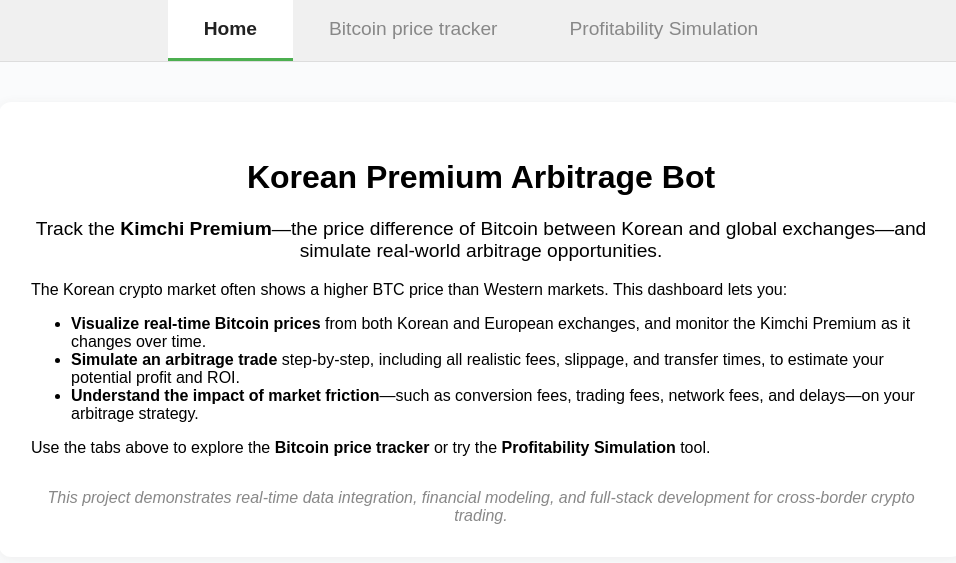
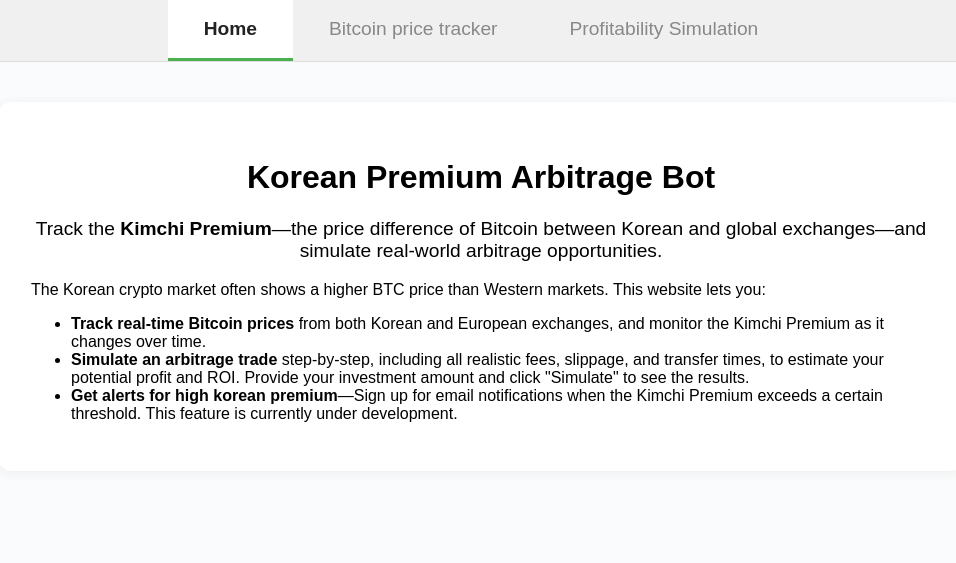
Before and after one commit to dokim804/kimchi-arbitrage-bot, a Flask app: page / in a window 1280 px wide. Shown: the top 563 px of the page, without its empty margins (159-1115 px from the left). Run offline with Flask 3, Linux system fonts and the light colour scheme.

Commit message:
update base page contents

```diff
--- a/app/templates/base.html
+++ b/app/templates/base.html
@@ -55,25 +55,19 @@
                 Track the <b>Kimchi Premium</b>—the price difference of Bitcoin between Korean and global exchanges—and simulate real-world arbitrage opportunities.
             </p>
             <p>
-                The Korean crypto market often shows a higher BTC price than Western markets. This dashboard lets you:
+                The Korean crypto market often shows a higher BTC price than Western markets. This website lets you:
             </p>
             <ul>
                 <li>
-                    <b>Visualize real-time Bitcoin prices</b> from both Korean and European exchanges, and monitor the Kimchi Premium as it changes over time.
+                    <b>Track real-time Bitcoin prices</b> from both Korean and European exchanges, and monitor the Kimchi Premium as it changes over time.
                 </li>
                 <li>
-                    <b>Simulate an arbitrage trade</b> step-by-step, including all realistic fees, slippage, and transfer times, to estimate your potential profit and ROI.
+                    <b>Simulate an arbitrage trade</b> step-by-step, including all realistic fees, slippage, and transfer times, to estimate your potential profit and ROI. Provide your investment amount and click "Simulate" to see the results.
                 </li>
                 <li>
-                    <b>Understand the impact of market friction</b>—such as conversion fees, trading fees, network fees, and delays—on your arbitrage strategy.
+                    <b>Get alerts for high korean premium</b>—Sign up for email notifications when the Kimchi Premium exceeds a certain threshold. This feature is currently under development.
                 </li>
             </ul>
-            <p>
-                Use the tabs above to explore the <b>Bitcoin price tracker</b> or try the <b>Profitability Simulation</b> tool.
-            </p>
-            <div class="centered" style="margin-top:2em;color:#888;">
-                <i>This project demonstrates real-time data integration, financial modeling, and full-stack development for cross-border crypto trading.</i>
-            </div>
         </div>
         <div id="content-dashboard" class="hidden"></div>
         <div id="content-simulation" class="hidden"></div>
```
